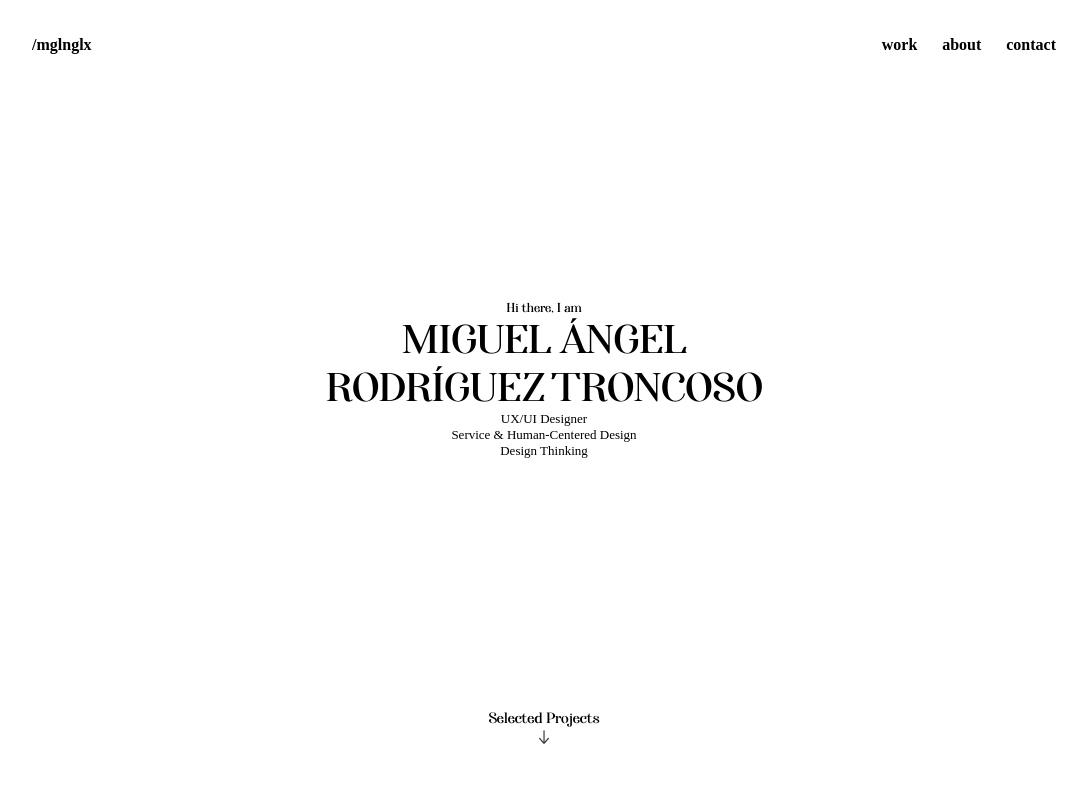
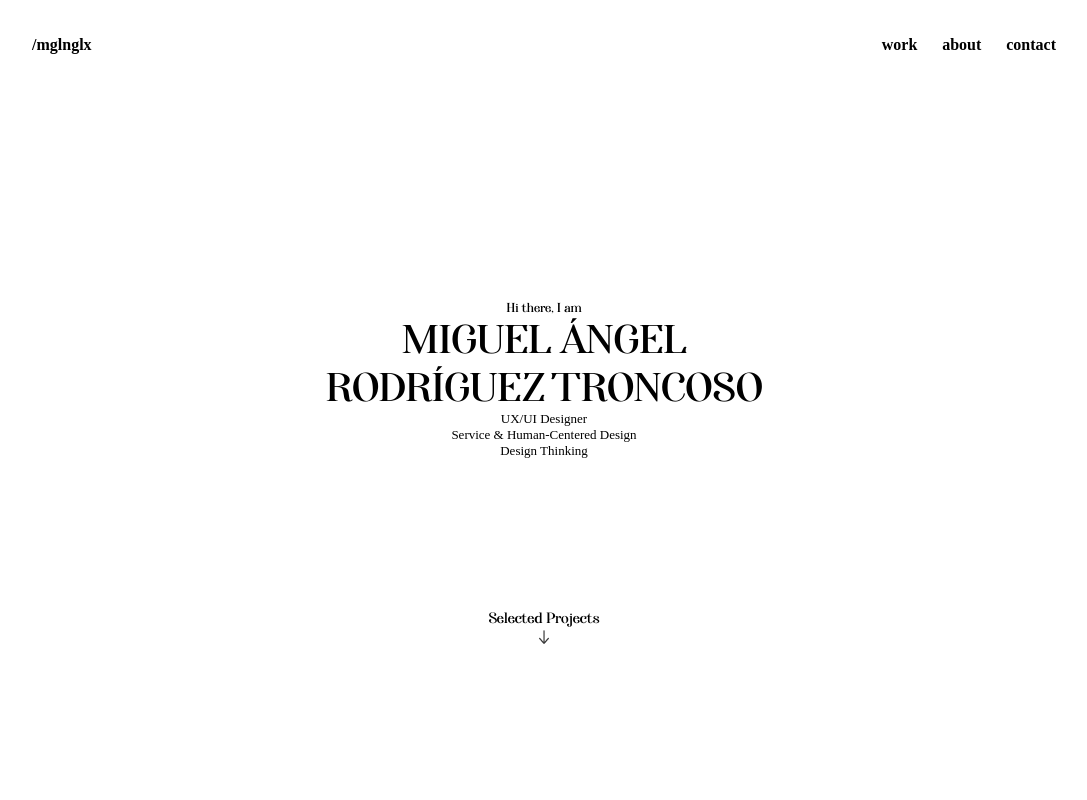
Before and after one commit to mglnglx/portfolio, a plain HTML site: page index.html in a window 1280 px wide. Shown: the top 800 px of the page, without its empty margins (96-1183 px from the left). Drawn offline with nearby package versions, Linux system fonts and the light colour scheme.

Commit message:
“v5”

```diff
--- a/css/style.css
+++ b/css/style.css
@@ -79,7 +79,7 @@ nav ul li{
     text-align: center;
     font-family: "Afterglow-Regular";
     font-size: 15px;
-    margin-top: 250px;
+    margin-top: 150px;
     padding-bottom: 0;
 }
 
--- a/index.html
+++ b/index.html
@@ -96,7 +96,7 @@
             </a>
         </div>
 
-        <div data-aos="fade-up" class="projectbox" data-aos-duration="400">
+        <!-- <div data-aos="fade-up" class="projectbox" data-aos-duration="400">
             <a href="lamesa.html">
                 <div class="project">
                     <img class="projectimagen" src="images/lamesa.png">
@@ -114,7 +114,7 @@
                 <h2>Preskevú</h2>
                 <h4>Design Thinking: Marriage after kids</h4>
             </a>
-        </div>
+        </div> -->
 
     </div>
 
```
